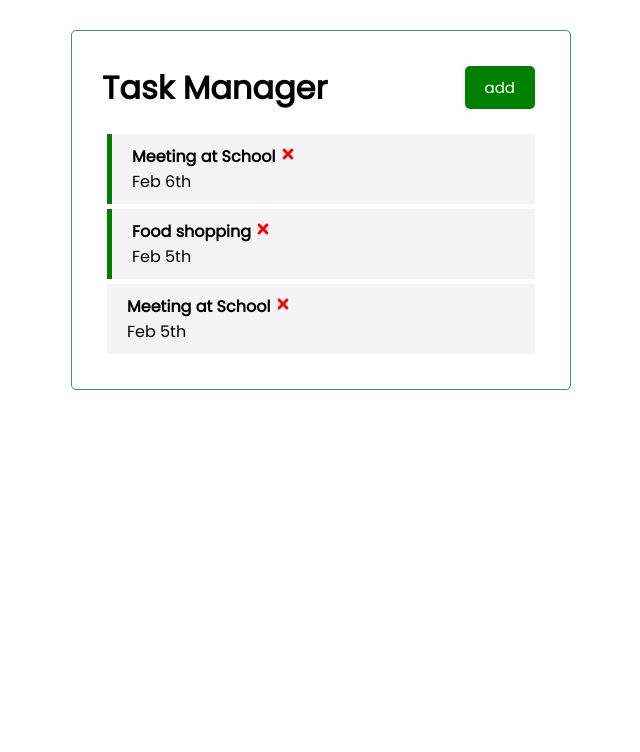
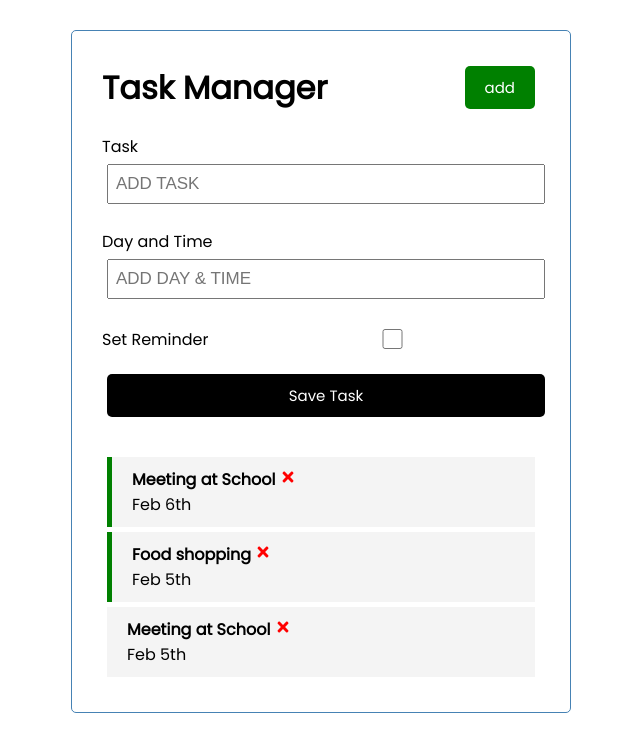
Before and after one commit to areabidi/TaskApp, a React (Create React App) app: page / in a window 1280 px wide. Shown: the top 752 px of the page, without its empty margins (319-959 px from the left). Built offline with nearby package versions, Linux system fonts and the light colour scheme.

Commit message:
setting up forum fior adding new tasks just UI

```diff
--- a/src/App.js
+++ b/src/App.js
@@ -2,6 +2,8 @@
 //import './App.css';
 import Header from './components/Header'
 import Tasks from './components/Tasks'
+import AddTask from './components/AddTask'
+
 import { useState } from 'react'
 
 function App() {
@@ -31,8 +33,7 @@
 
 //Detelet task
 const deleteTask = (id) => {
-
-//console.log('delete', id)
+console.log('delete', id)
 setTasks(tasks.filter((task) => task.id !== id))
 
 }
@@ -42,6 +43,7 @@
       <div className="container">
 
           <Header title='Task Manager' />
+          <AddTask/>
           { tasks.length > 0?(
             <Tasks tasks={tasks} onDelete={deleteTask} onToggle={toggleReminder}
             />):('No Tasks To Show')
--- /dev/null
+++ b/src/components/AddTask.js
@@ -0,0 +1,35 @@
+import {useState} from 'react'
+
+const AddTask = () => {
+
+    const [text, setText] = useState('')
+    const [day, setDay] = useState('')
+    const [reminder, setReminder] = useState(false)
+    return(
+        <form className= 'add-form'>
+            <div className='form-control'>
+                <label>Task</label>
+                <input type="text" placeholder="ADD TASK"
+                    value={text} onChange={(e) => setText(e.target.value)}
+                    />
+            </div>
+            <div className='form-control'>
+                <label>Day and Time</label>
+                <input type="text" placeholder="ADD DAY & TIME"
+                    value={day} onChange={(e)=> setDay(e.target.value)}
+                />
+            </div>
+            <div className='form-control form-control-check'>
+                <label>Set Reminder</label>
+                <input type="checkbox"
+                value={reminder} onChange={(e)=> setReminder(e.currentTarget.checked)}
+
+                />
+            </div>
+            <input type='submit' value='Save Task' className='btn btn-block'/>
+        </form>
+    )
+
+}
+
+export default AddTask
```
